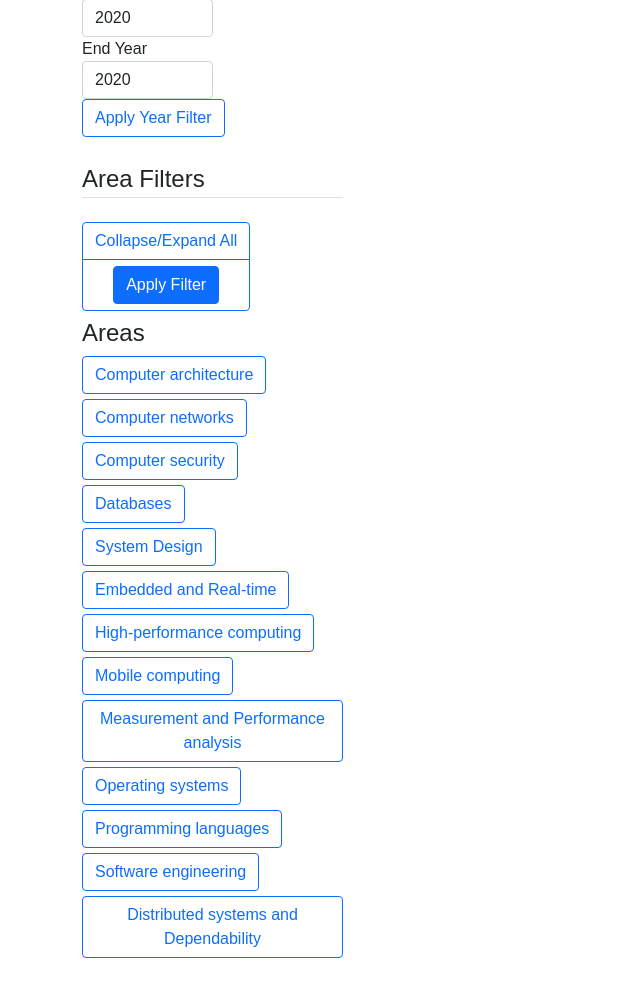
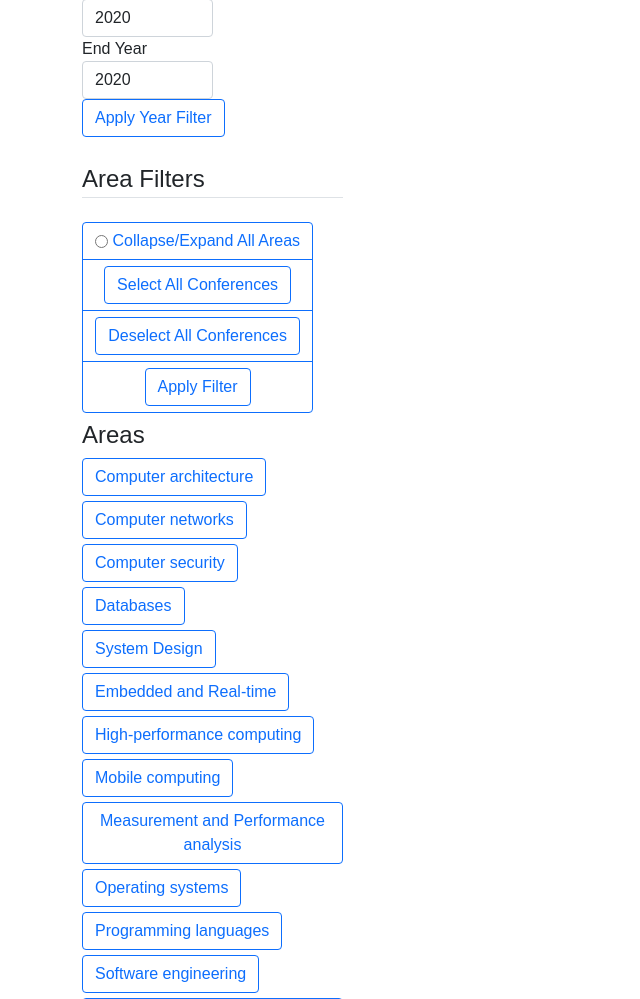
Before and after one commit to j-mckerracher/comp_sys_rankings, a Django app: template comp_sys_site/templates/comp_sys_site/home.html in a window 1280 px wide. Shown: the part 359-1358 px from the top of the page, without its empty margins (0-640 px from the left). Run offline with Django 5.2, Linux system fonts and the light colour scheme; the template is opened without the code that fills it: most values are stand-ins (such as "Sample title", 1, 10 or a date in 2020).

Commit message:
update (#6)

```diff
--- a/comp_sys_site/templates/comp_sys_site/home.html
+++ b/comp_sys_site/templates/comp_sys_site/home.html
@@ -189,12 +189,20 @@
 
                         <div class="btn-group-vertical btn-group-toggle" data-toggle="buttons">
                             <label class="btn btn-outline-primary">
-                                <input type="radio" class="btn-check" name="options" id="toggleCollapse"
+                                <input type="radio" class="btn btn-primary" name="options" id="toggleCollapse"
                                        autocomplete="off">
-                                Collapse/Expand All
+                                Collapse/Expand All Areas
                             </label>
                             <label class="btn btn-outline-primary">
-                                <input type="button" id="apply-filter-btn" class="btn btn-primary"
+                                <input type="button" id="select-all-btn" class="btn btn-outline-primary"
+                                       autocomplete="off" value="Select All Conferences">
+                            </label>
+                            <label class="btn btn-outline-primary">
+                                <input type="button" id="deselect-all-btn" class="btn btn-outline-primary"
+                                       autocomplete="off" value="Deselect All Conferences">
+                            </label>
+                            <label class="btn btn-outline-primary">
+                                <input type="button" id="apply-filter-btn" class="btn btn-outline-primary"
                                        autocomplete="off" value="Apply Filter">
                             </label>
                         </div>
@@ -943,6 +951,14 @@
             $(document).on('click', '.close', function () {
                 closeModal();
             });
+
+            $('#select-all-btn').click(function () {
+                $('input[name="areas"]').prop('checked', true);
+            });
+
+            $('#deselect-all-btn').click(function () {
+                $('input[name="areas"]').prop('checked', false);
+            });
         });
     </script>
 {% endblock %}
```
